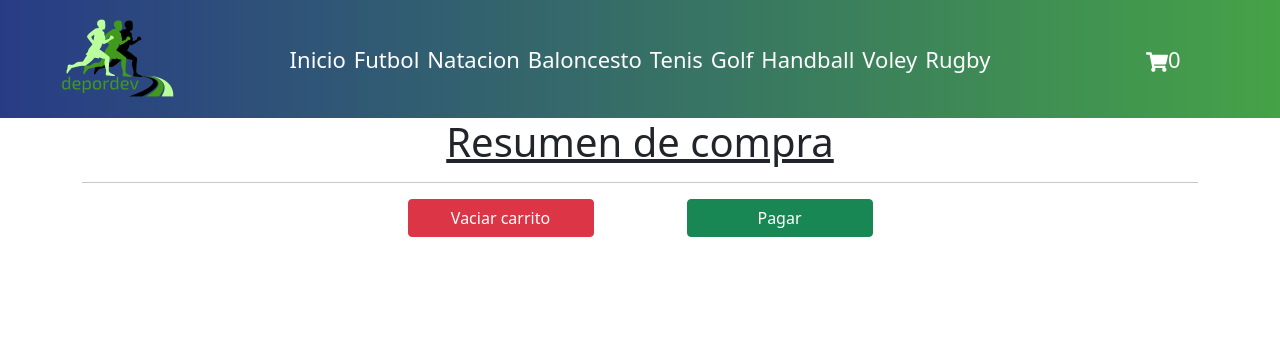
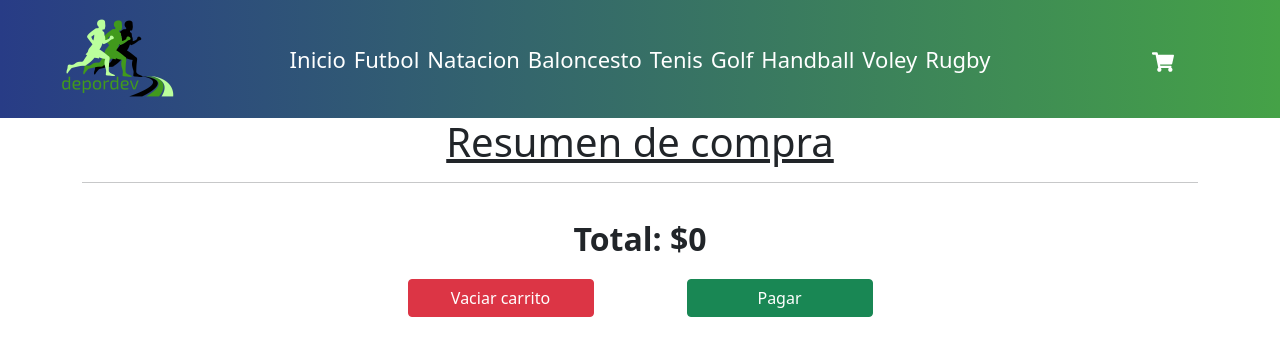
Before and after one commit to sam99s/react-ecommerce, a React (Create React App) app: page /cart in a window 1280 px wide. Shown: the top 356 px of the page. Built offline with nearby package versions, Linux system fonts and the light colour scheme.

Commit message:
Estado del cartWidget

```diff
--- a/src/components/Cart/Cart.js
+++ b/src/components/Cart/Cart.js
@@ -5,7 +5,7 @@ import './Cart.scss'
 
 export const Cart = () => {
 
-    const {carrito, eliminarDelCarrito, vaciarCarrito} = useContext(CartContext)
+    const {carrito, eliminarDelCarrito, vaciarCarrito, totalCarrito} = useContext(CartContext)
 
     return (
         <div className="container">
@@ -30,6 +30,10 @@ export const Cart = () => {
             <hr/>
 
             <div className="d-flex justify-content-center">
+                <span className="Total">Total: ${totalCarrito()}</span>
+            </div>
+
+            <div className="d-flex justify-content-center">
                 <button className="btn btn-danger col-2" onClick={vaciarCarrito}>Vaciar carrito</button>
                 <span className="col-1"></span>
                 <button className="btn btn-success col-2">Pagar</button>
--- a/src/components/Cart/Cart.scss
+++ b/src/components/Cart/Cart.scss
@@ -3,3 +3,9 @@
     height: auto;
     object-fit: contain;
 }
+
+.Total{
+    font-size: 2em;
+    margin: 1rem;
+    font-weight: 700;
+}
--- a/src/components/CartWidget/CartWidget.js
+++ b/src/components/CartWidget/CartWidget.js
@@ -1,4 +1,4 @@
-import React, { useContext } from 'react'
+import React, { useContext, useState, useEffect } from 'react'
 import {FaShoppingCart} from 'react-icons/fa'
 import { Link } from 'react-router-dom'
 import { CartContext } from '../../context/CartContext'
@@ -6,11 +6,33 @@ import './CartWidget.scss'
 
 export const CartWidget = () => {
 
-    const {carrito ,cantidadCarrito, totalCarrito} = useContext(CartContext)
+    const {carrito ,cantidadCarrito, totalCarrito} = useContext(CartContext);
+    const [view,setView] = useState(false);
+
+    let contador = Number(cantidadCarrito())
+
+    useEffect(() => {
+        if(contador === 0){
+            setView(true)
+        }else{
+            setView(false)
+        }
+    }, [contador])
+
+    useEffect(() => {
+        if(view){
+            document.getElementById('cartView').classList.remove('cart-widget')
+            document.getElementById('cartView').classList.add('cart-widget-NaN')
+        }else{
+            document.getElementById('cartView').classList.add('cart-widget')
+            document.getElementById('cartView').classList.remove('cart-widget-NaN')
+        }
+    }, [view])
+
 
     return (
         <Link to="/cart">
-            <div className="cart-widget container-fluid">
+            <div id="cartView" className="cart-widget container-fluid">
                 <FaShoppingCart/>
                 <span>{cantidadCarrito()}</span>
                 <ol className="toBuy">
@@ -19,8 +41,8 @@ export const CartWidget = () => {
                     </div>
                     {carrito.map( prod => (
                         <>
-                            <li>{prod.title}: {prod.cantidad}</li>
-                            <li className="dropdown-divider"></li>
+                            <li key={prod.id}>{prod.title}: {prod.cantidad}</li>
+                            <li key={prod.id} className="dropdown-divider"></li>
                         </>
                     ))}
                 </ol>
--- a/src/components/CartWidget/CartWidget.scss
+++ b/src/components/CartWidget/CartWidget.scss
@@ -1,4 +1,4 @@
-.cart-widget {
+.cart-widget, .cart-widget-NaN {
     position: relative;
     li{
         list-style: none;
--- a/src/components/Counter/Counter.js
+++ b/src/components/Counter/Counter.js
@@ -1,8 +1,7 @@
-import React, { useState } from 'react'
+import React from 'react'
 import { Link } from 'react-router-dom'
 
 export const Counter = ({max, cantidad, setCantidad, agregar, agregado}) => {
-    console.log(agregado)
 
     const handleSumar = () => {
         if (cantidad < max) {
--- a/src/context/CartContext.js
+++ b/src/context/CartContext.js
@@ -29,7 +29,12 @@ export const CartProvider = ({children}) => {
     }
 
     const cantidadCarrito = () => {
-        return carrito.reduce((acc, prod) => acc + prod.cantidad, 0)
+        let cant = carrito.reduce((acc, prod) => acc + prod.cantidad, 0)
+        if(cant === 0){
+            return ""
+        }else{
+            return cant
+        }
     }
 
     const totalCarrito = () => {
```
